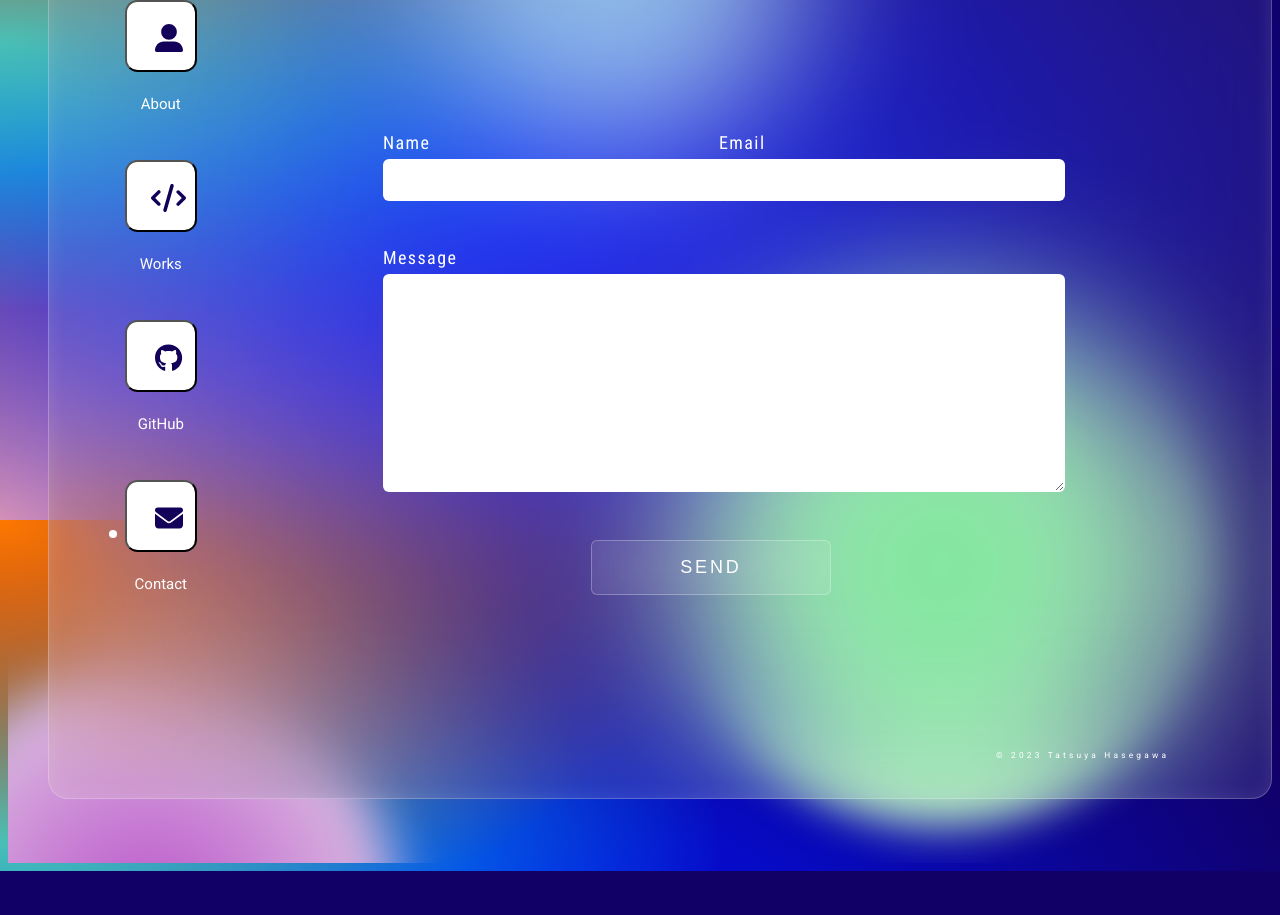
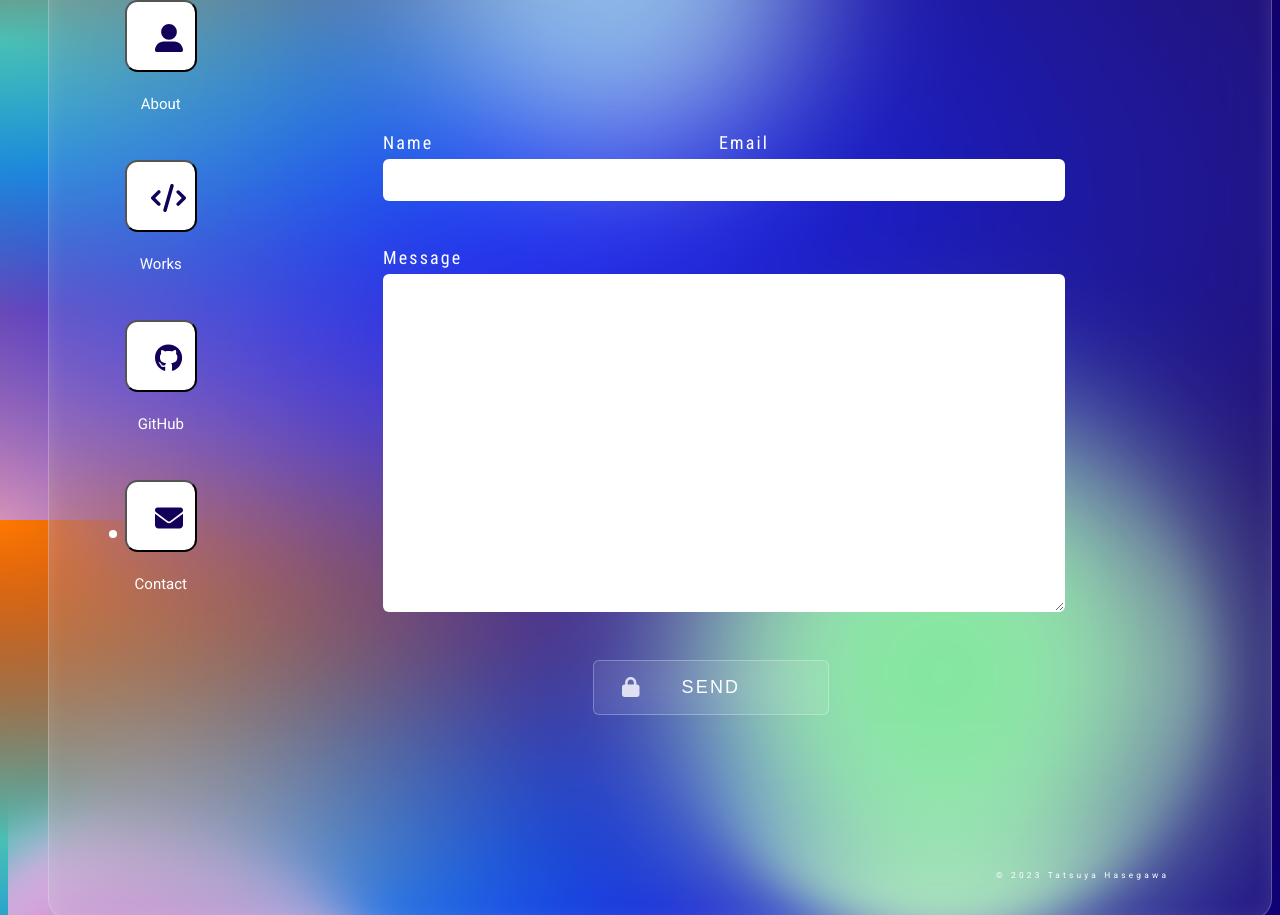
Before and after one commit to hasegawa2073/portfolio, a Next.js app: page /contact in a window 1280 px wide. Shown: the part 280-1195 px from the top of the page. Before the commit the page ends 1151 px from the top, so only its background shows below. Built offline with nearby package versions, Linux system fonts and the light colour scheme.

Commit message:
feat: フォームが送信できるようになるまでボタンに鍵のアイコン表示

```diff
--- a/src/pages/contact.tsx
+++ b/src/pages/contact.tsx
@@ -1,3 +1,4 @@
+/* eslint-disable import/order */
 import { yupResolver } from '@hookform/resolvers/yup';
 import axios from 'axios';
 import { useRouter } from 'next/router';
@@ -20,6 +21,9 @@
 import { caveat, notoSansJP } from './_app';
 
 // eslint-disable-next-line import/order
+import { faLock } from '@fortawesome/free-solid-svg-icons';
+import { FontAwesomeIcon } from '@fortawesome/react-fontawesome';
+
 import styles from '../styles/contact.module.scss';
 
 const Contact = () => {
@@ -41,6 +45,8 @@
     formContent.name === undefined ||
     formContent.email === undefined ||
     formContent.text === undefined;
+  const isCompleteForm =
+    Boolean(formContent.name) && Boolean(formContent.email) && Boolean(formContent.text);
 
   const submitHandler = async (e: React.FormEvent<HTMLFormElement>) => {
     e.preventDefault();
@@ -134,7 +140,14 @@
               <p className={styles.form__error}>{errors.text?.message}</p>
             </div>
             <button type="submit" className={styles.form__button}>
-              SEND
+              <>
+                {isCompleteForm === true ? (
+                  ''
+                ) : (
+                  <FontAwesomeIcon icon={faLock} className={styles.form__buttonIcon} />
+                )}
+                <span>SEND</span>
+              </>
             </button>
           </form>
         </section>
--- a/src/styles/contact.module.scss
+++ b/src/styles/contact.module.scss
@@ -47,7 +47,7 @@
     margin-bottom: 6px;
     text-align: start;
     color: var(--c-white);
-    letter-spacing: 0.08em;
+    letter-spacing: 0.12em;
     @include transition_all;
   }
   &__text {
@@ -63,12 +63,14 @@
   &__textArea {
     resize: vertical;
     min-height: 200px;
-    @include transition_all;
+    height: 320px;
+    transition: width var(--t-transition) var(--val-transition-timing-function);
   }
   &__button {
+    position: relative;
     display: inline-block;
     padding: 16px 88px;
-    letter-spacing: 0.16em;
+    letter-spacing: 0.12em;
     font-size: 1.8rem;
     color: var(--c-white);
     backdrop-filter: blur(20px);
@@ -80,6 +82,12 @@
     &:hover {
       background-color: rgba(255, 255, 255, 0.1);
     }
+  }
+  &__buttonIcon {
+    position: absolute;
+    left: 12%;
+    font-size: 2rem;
+    color: rgba($color: #ffffff, $alpha: 0.8);
   }
   &__error {
     text-align: left;
@@ -107,7 +115,7 @@
       max-width: 384px;
     }
     &__textArea {
-      min-height: 320px;
+      height: 320px;
       max-width: 384px;
     }
   }
@@ -144,7 +152,7 @@
     }
     &__textArea {
       max-width: 384px;
-      min-height: 200px;
+      min-height: 400px;
     }
     &__error {
       font-size: 1.2rem;
```
